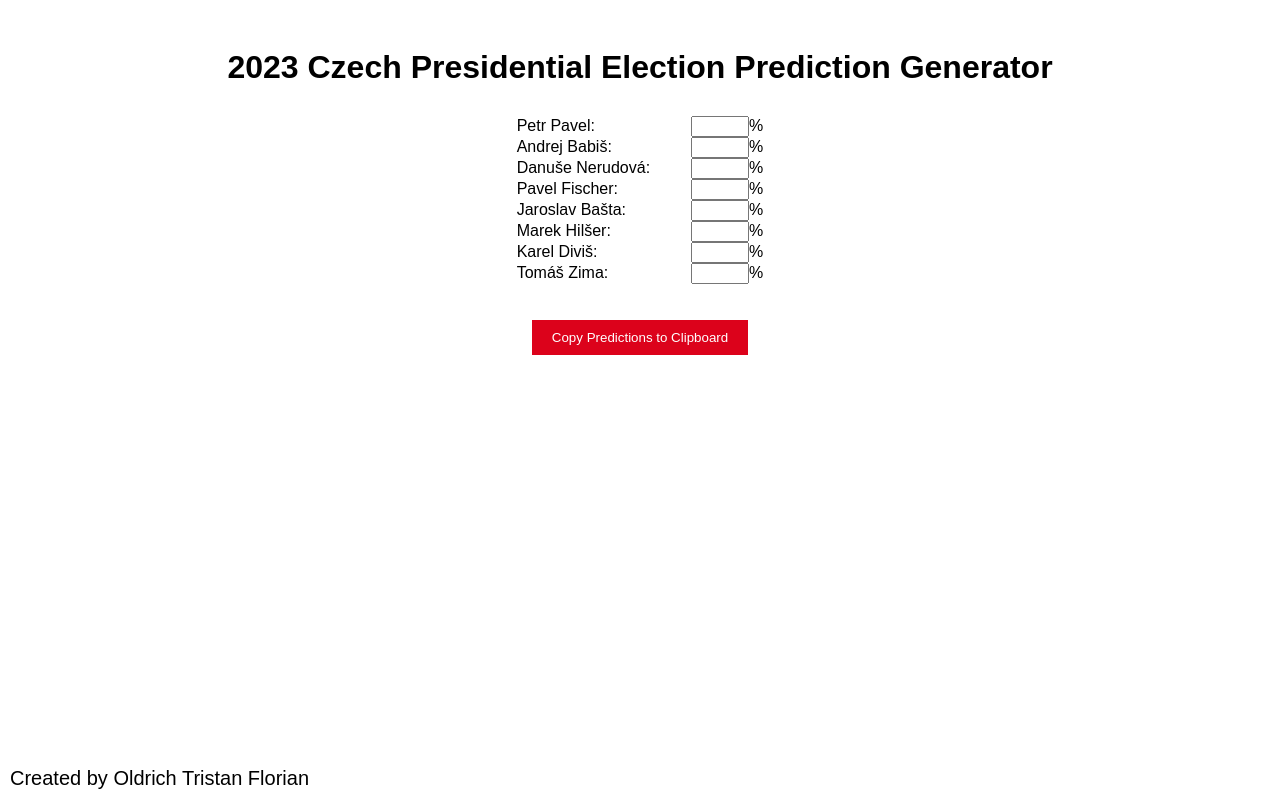
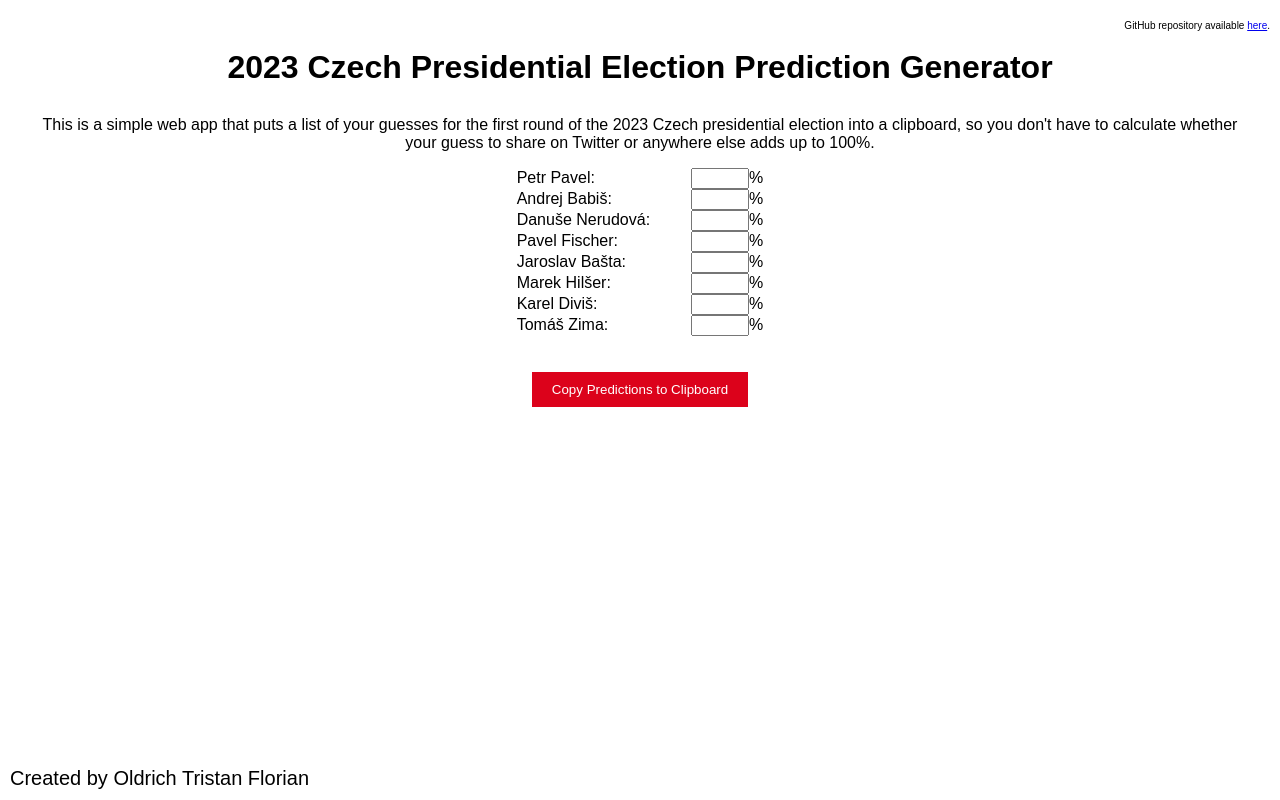
Before and after one commit to OTFlorian/cz_voting_predictions_2023, a plain HTML site: page index.html in a window 1280 px wide. Drawn offline with Linux system fonts and the light colour scheme.

Commit message:
Update index.html

```diff
--- a/index.html
+++ b/index.html
@@ -7,6 +7,7 @@
 </head>
 <body>
     <h1>2023 Czech Presidential Election Prediction Generator</h1>
+    <p>This is a simple web app that puts a list of your guesses for the first round of the 2023 Czech presidential election into a clipboard, so you don't have to calculate whether your guess to share on Twitter or anywhere else adds up to 100%.</p>
     <form>
         <label for="candidate1">Petr Pavel:</label>
         <input type="text" id="candidate1" oninput="updateTotal()">%<br>
@@ -28,5 +29,6 @@
     <p><button onclick="generate()">Copy Predictions to Clipboard</button></p>
     <div id="total"></div>
     <a href="https://github.com/OTFlorian" id="creator">Created by Oldrich Tristan Florian</a>
+    <p id="repository">GitHub repository available <a href="https://github.com/OTFlorian/cz_voting_predictions_2023">here</a>.</p>
 </body>
 </html>
```
